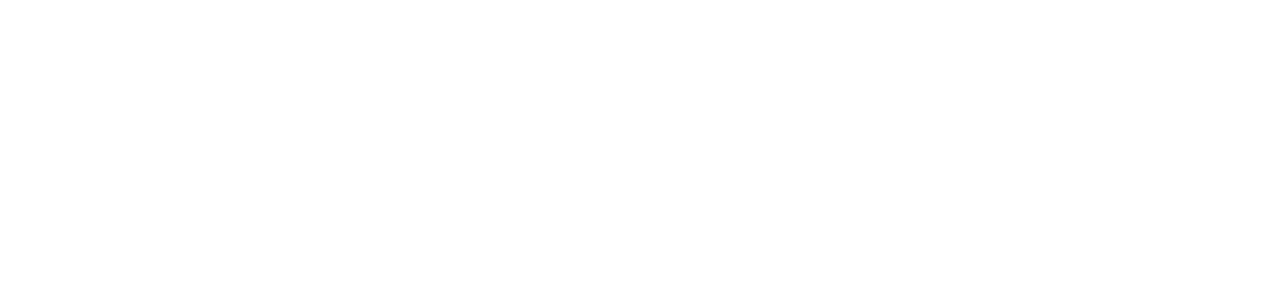
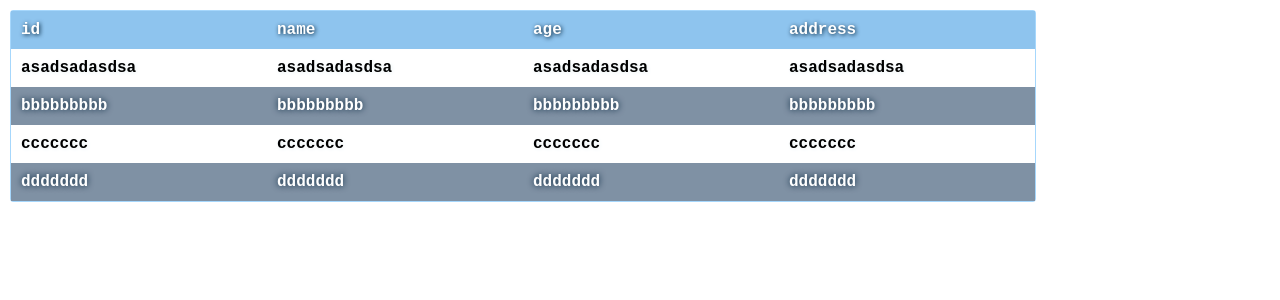
Before and after one commit to MertOzerdem/react-table, a React (Create React App) app: page / in a window 1280 px wide. Shown: the top 300 px of the page. Built offline with nearby package versions, Linux system fonts and the light colour scheme.

Commit message:
table style

```diff
--- a/src/App.js
+++ b/src/App.js
@@ -1,8 +1,10 @@
 import './App.css';
+import Table from './components/Table/Table.js'
 
 function App() {
   return (
     <div className="App">
+      <Table />
     </div>
   );
 }
--- /dev/null
+++ b/src/components/Table/Table.js
@@ -0,0 +1,31 @@
+import styles from './Table.module.css';
+import tableData from './dummyData';
+
+const Table = (props) => {
+    const columnHeaders = Object.keys(tableData[0]);
+
+    console.log(columnHeaders);
+
+
+    return (
+        <div className={styles['table-wrapper']}>
+            <table className={styles.table}>
+                <tbody className={styles['table-body']}>
+                    {columnHeaders.map((header, key) => {
+                        return (
+                            <tr key={key} className={styles.column} >
+                                <td className={styles['row-item']}>{header}</td>
+                                <td className={styles['row-item']}>asadsadasdsa</td>
+                                <td className={styles['row-item']}>bbbbbbbbb</td>
+                                <td className={styles['row-item']}>ccccccc</td>
+                                <td className={styles['row-item']}>ddddddd</td>
+                            </tr>
+                        )
+                    })}
+                </tbody>
+            </table>
+        </div>
+    )
+}
+
+export default Table;
--- /dev/null
+++ b/src/components/Table/Table.module.css
@@ -0,0 +1,74 @@
+.table-wrapper {
+    width: 80%;
+    margin: 10px;
+    border-collapse: collapse;
+    border-spacing: 0;
+    border: 1px solid hsl(206deg 93% 82%);
+    border-radius: 3px;
+    display: flex;
+    flex-direction: column;
+    font-family: 'Courier New', Courier, monospace;
+    font-weight: 700;
+    text-shadow: 1px 1px 4px #e9f2f5;
+}
+
+@media only screen and (max-width: 600px) {
+    .table-wrapper {
+        overflow: scroll;
+    }
+}
+
+.table{
+    display: flex;
+    flex-direction: row;
+    justify-content: space-around;
+    width: 100%;
+}
+
+.table-body {
+    width: 100%;
+    display: flex;
+    flex-direction: row;
+    align-content: stretch;
+    justify-content: flex-start;
+    align-items: center;
+}
+
+.table td:nth-child(1) {
+    background-color: #8ec4ee;
+    text-shadow: 1px 1px 4px #00223b;
+    color: white;
+}
+
+.table td:nth-child(2n+3) {
+    background-color: #7f91a4;
+    text-shadow: 0px 0px 6px #00223b;
+    color: white;
+}
+
+.column {
+
+}
+
+.row-item {
+    padding: 10px;
+    text-align: center;
+    border-collapse: collapse;
+    display: flex;
+    flex-direction: row;
+    align-content: stretch;
+    justify-content: flex-start;
+    align-items: center;
+}
+
+/* .column:first-child {
+    border-top-width: 0px;
+}
+
+.column:last-child {
+    border-bottom-width: 0px;
+} */
+
+tr {
+    width: 100%;
+}
--- /dev/null
+++ b/src/components/Table/dummyData.js
@@ -0,0 +1,179 @@
+// generate table data that has id, name, age, address, and phone number
+const tableData = [
+    {
+        id: 1,
+        name: "John",
+        age: "25",
+        address: "123 Main St",
+    },
+    {
+        id: 2,
+        name: "Jane",
+        age: "24",
+        address: "456 Main St",
+    },
+    {
+        id: 3,
+        name: "Joe",
+        age: "26",
+        address: "789 Main St",
+    },
+    {
+        id: 4,
+        name: "Jenny",
+        age: "23",
+        address: "123 Main St",
+    },
+    {
+        id: 5,
+        name: "Jill",
+        age: "22",
+        address: "456 Main St",
+    },
+    {
+        id: 6,
+        name: "Jack",
+        age: "24",
+        address: "789 Main St",
+    },
+    {
+        id: 7,
+        name: "Jill",
+        age: "22",
+        address: "456 Main St",
+    },
+    {
+        id: 8,
+        name: "Jack",
+        age: "24",
+        address: "789 Main St",
+    },
+    {
+        id: 9,
+        name: "Jill",
+        age: "22",
+        address: "456 Main St",
+    },
+    {
+        id: 10,
+        name: "Jack",
+        age: "24",
+        address: "789 Main St",
+    },
+    {
+        id: 11,
+        name: "Jill",
+        age: "22",
+        address: "456 Main St",
+    },
+    {
+        id: 12,
+        name: "Jack",
+        age: "24",
+        address: "789 Main St",
+    },
+    {
+        id: 13,
+        name: "Jill",
+        age: "22",
+        address: "456 Main St",
+    },
+    {
+        id: 14,
+        name: "Jack",
+        age: "24",
+        address: "789 Main St",
+    },
+    {
+        id: 15,
+        name: "Jill",
+        age: "22",
+        address: "456 Main St",
+    },
+    {
+        id: 16,
+        name: "Jack",
+        age: "24",
+        address: "789 Main St",
+    },
+    {
+        id: 17,
+        name: "Jill",
+        age: "22",
+        address: "456 Main St",
+    },
+    {
+        id: 18,
+        name: "Jack",
+        age: "24",
+        address: "789 Main St",
+    },
+    {
+        id: 19,
+        name: "Jill",
+        age: "22",
+        address: "456 Main St",
+    },
+    {
+        id: 20,
+        name: "Jack",
+        age: "24",
+        address: "789 Main St",
+    },
+    {
+        id: 21,
+        name: "Jill",
+        age: "22",
+        address: "456 Main St",
+    },
+    {
+        id: 22,
+        name: "Jack",
+        age: "24",
+        address: "789 Main St",
+    },
+    {
+        id: 23,
+        name: "Jill",
+        age: "22",
+        address: "456 Main St",
+    },
+    {
+        id: 24,
+        name: "Jack",
+        age: "24",
+        address: "789 Main St",
+    },
+    {
+        id: 25,
+        name: "Jill",
+        age: "22",
+        address: "456 Main St",
+    },
+    {
+        id: 26,
+        name: "Jack",
+        age: "24",
+        address: "789 Main St",
+    },
+    {
+        id: 27,
+        name: "Jill",
+        age: "22",
+        address: "456 Main St",
+    },
+    {
+        id: 28,
+        name: "Jack",
+        age: "24",
+        address: "789 Main St",
+    },
+    {
+        id: 29,
+        name: "Jill",
+        age: "22",
+        address: "456 Main St",
+    }
+];
+
+export default tableData;
```
